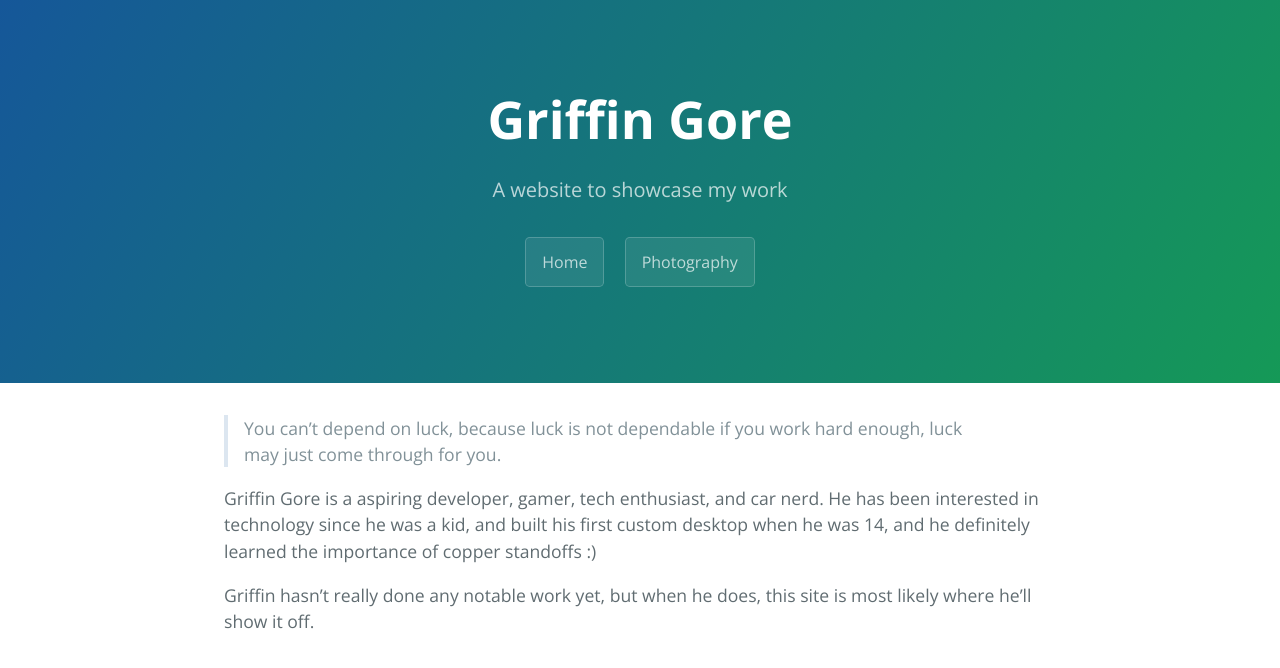
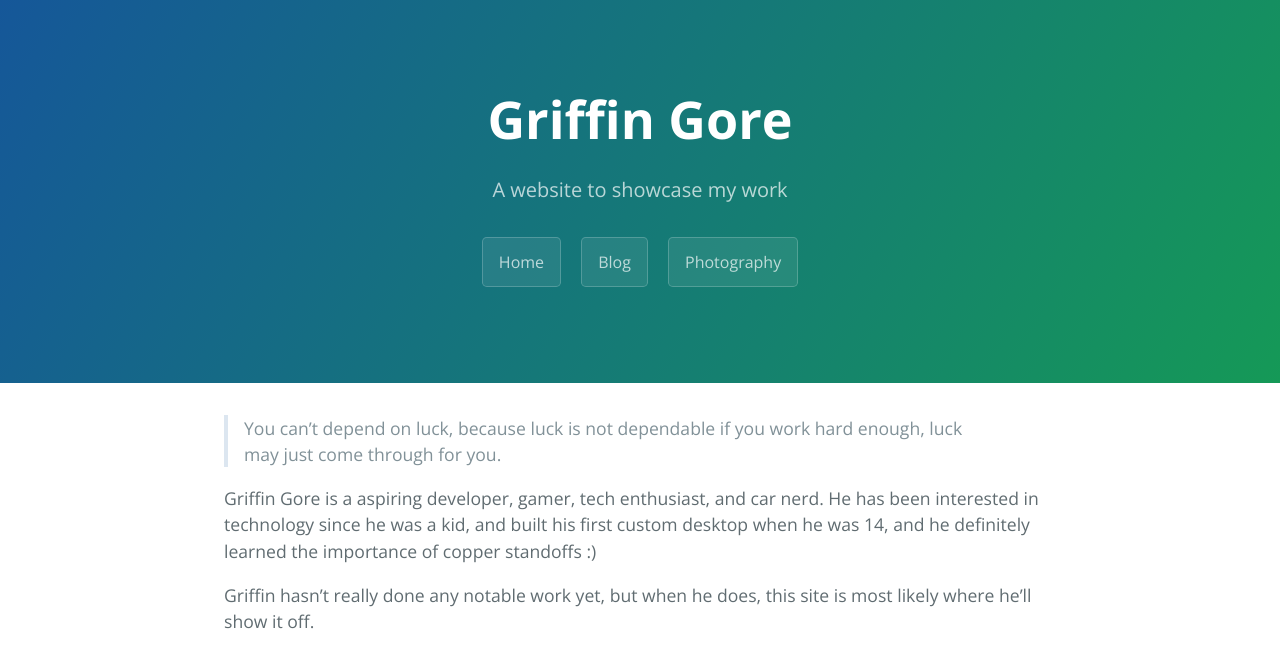
Before and after one commit to Ghgore/ghgore.github.io, a Jekyll site: the page built from index.md, in a window 1280 px wide. Shown: the top 668 px of the page. Built offline with Jekyll 4.4.1, drawn with Linux system fonts in a browser that asks for light colours.

Commit message:
Added blog and first blog post

```diff
--- a/_layouts/default.html
+++ b/_layouts/default.html
@@ -26,7 +26,7 @@
       <h1 class="project-name">{{ page.title | default: site.title | default: site.github.repository_name }}</h1>
       <h2 class="project-tagline">{{ page.description | default: site.description | default: site.github.project_tagline }}</h2>
       <a href="http://ghgore.com" class="btn">Home</a>
-      <!--<a href="http://ghgore.com/blankpage" class="btn">Blank Page</a>-->
+      <a href="http://ghgore.com/blog" class="btn">Blog</a>
       <a href="http://ghgore.com/photography" class="btn">Photography</a>
     </header>
 
```
